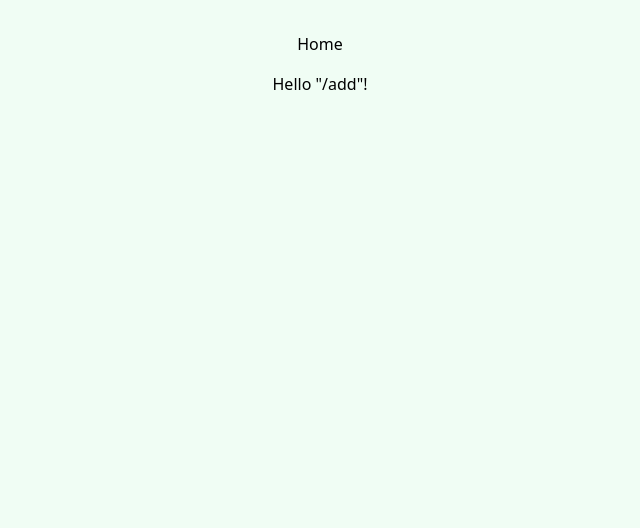
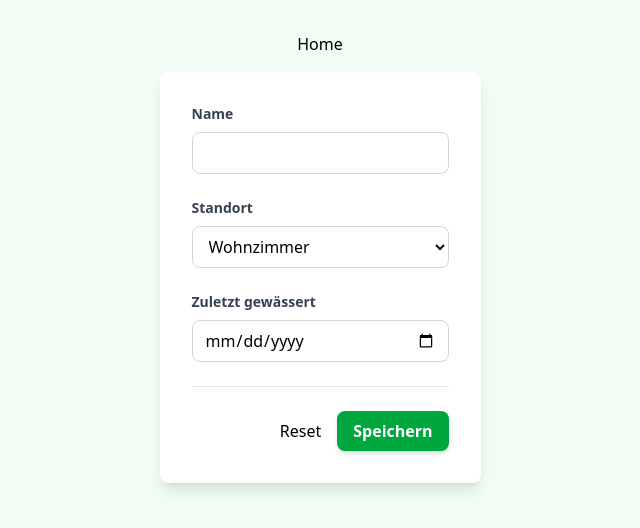
Before and after one commit to nilshartmann-workshops/2025-08-19-react, a React (Vite) app in the folder workspace/: page /add in a window 1280 px wide. Shown: the top 528 px of the page, without its empty margins (320-960 px from the left). Built offline with nearby package versions, Linux system fonts and the light colour scheme.

Commit message:
Form Basics

```diff
--- /dev/null
+++ b/workspace/AUFGABEN/10_form_basics.md
@@ -0,0 +1,53 @@
+# Formulare mit React Hook Form
+
+# Dateien
+
+- src/routes/add.tsx
+- src/components/PlantForm.tsx (anlegen)
+
+# Aufgabe
+
+* Baue den ersten Schritt für ein Formular zum Anlegen neuer Pflanzen
+    * Ein paar Dinge lassen wir noch weg (z.B. Speichern, Fehlermeldungen anzeigen etc.). Das machen wir später.
+
+# Schritte
+
+1. Lege die Datei `components/PlantForm.tsx` an, in der du das Formular baust
+2. Beschreibe mit Zod das Objekt für den State unseres Formulars.
+    - `PlantFormState` soll dieselben Eigenschaften haben, wie `Plant`
+        - `id` brauchen wir nicht (wird auf dem Server beim Speichern vergeben und nicht im Formular eingegeben)
+        - `wateringInterval` brauchen wir noch nicht (unser `IntervalSelector`-Komponente integrieren wir später)
+    - Du kannst den Code für den bestehenden `Plant`-Typen einfach in
+      `PlantForm.tsx` kopieren und die beiden o.g. Properties entfernen
+3. Verwende `useForm` mit dem `zodResolver` für die Formularverwaltung mit dem `PlantFormState`
+4. Lege das Formular an
+    - Die Root-Komponente muss das `form`-Element sein
+    - Darin soll es Eingabemöglichkeiten geben für:
+        - `name` (normales `input`-Feld)
+        - `location` (`select`-Feld mit einigen ausgedachten Optionen, z.B. unterschiedliche Raum-Namen)
+        - `lastWatered` (`input`-Feld mit `type="date"`)
+    - Du kannst jedes der Felder in einem `div` wrappen, das die CSS-Klasse `FormControl` bekommt
+        - Dann sollte das Layout passen
+        - Du kannst außerdem in dem `div` die `label`-Komponente benutzen, um ein Label zu vergeben
+    - Verwende die `form.register`-Funktion, um die drei Textfelder in React Hook Form zu registrieren
+        - Besonderheit:
+            - Das Kalender-Feld liefert einen Leerstring als `value`, wenn kein Datum ausgewählt ist
+            - Unser `PlantFormState` erwartet aber `undefined`
+              _oder_ ein _gültiges` ISO-Datum (Leerstring) ist nicht erlaubt
+            - Du musst das Feld mit der Option `setValueAs` von `register` nach `undefined`
+              "konvertieren", wenn der Wert ein Leerstring ist, z.B.
+                - `{...form.register("lastWatered", { setValueAs: (value) => (value === "" ? undefined : value) })}`
+    - Render einen `submit` Button (Du kannst für das Styling die CSS-Klasse `primary` angeben)
+    - Lege eine `handleSave` und `handleError`-Funktion in deiner Komponente an, und verwende diese als
+      `onSubmit`-Handler in deinem `form`-Element (mit `handleSubmit` von React Hook Form)
+        - Das "richtige" Speichern machen wir später. Im ersten Schritt reicht es, wenn du in `handleSave` und
+          `handleError` jeweils nur die Formulardaten bzw. die Fehler mit `console.log` auf die Konsole schreibst
+5. Render die die Formular-Komponente in der `add`-Route, so dass du das Formular testen kannst, in dem du auf den entsprechenden Button klickst
+# Material
+
+- `useForm`: https://react-hook-form.com/docs/useform
+    - resolver: https://react-hook-form.com/docs/useform#resolver
+        - `zodResolver`: https://github.com/react-hook-form/resolvers?tab=readme-ov-file#zod
+    - `register`: https://react-hook-form.com/docs/useform/register
+        - siehe dort auch `setValueAs` für das ISO-Date-Field `lastWatered`
+    - `handleSubmit`: https://react-hook-form.com/docs/useform/handlesubmit
--- /dev/null
+++ b/workspace/src/components/PlantForm.tsx
@@ -0,0 +1,89 @@
+import { z } from "zod/v4";
+import { useForm } from "react-hook-form";
+import { zodResolver } from "@hookform/resolvers/zod";
+import { useQuery, useSuspenseQuery } from "@tanstack/react-query";
+import { getPlantByIdOpts } from "../queries.ts";
+import { Plant } from "../types.ts";
+
+const PlantFormState = z.object({
+  name: z.string().nonempty(),
+  location: z.string().nonempty(),
+  lastWatered: z.iso.date().optional()
+  //                .transform(
+  //   v => v === "" ? undefined : v
+  // )
+});
+
+// const XPlantFormState = PlantFormState.extend({
+//   lastWatered: z.iso.date().optional()
+//                  .transform(
+//     v => v === "" ? undefined : v
+//   )
+// })
+
+
+type PlantFormState = z.infer<typeof PlantFormState>;
+
+
+export default function PlantForm({existingPlant}:{existingPlant?: Plant}) {
+
+  // const response = useQuery(
+  //   {...getPlantByIdOpts("1"),
+  //   select
+  //   }
+  // );
+
+  const form = useForm<PlantFormState>({
+    resolver: zodResolver(PlantFormState),
+    defaultValues: existingPlant ? existingPlant : {
+
+    },
+  });
+
+  const handleFormSubmit = (data: PlantFormState) => {
+    console.log("data", data);
+  }
+
+  const handleError = (err: any) => {
+    console.log("FORM ERRORS", err);
+  }
+
+  return <form
+    // onReset={() => form.reset()}
+    onSubmit={form.handleSubmit(handleFormSubmit,handleError)}>
+    <div className={"FormControl"}>
+      <label>
+        Name
+      </label>
+      <input
+        {...form.register("name")}
+      />
+    </div>
+    <div className={"FormControl"}>
+      <label>
+        Standort
+      </label>
+      <select {...form.register("location")}  >
+        <option>Wohnzimmer</option>
+        <option>Schlafzimmer</option>
+        <option>Küche</option>
+      </select>
+    </div>
+    <div className={"FormControl"}>
+      <label>Zuletzt gewässert</label>
+      <input type={"date"}
+        {...form.register("lastWatered", {
+          setValueAs: value => value === "" ? undefined : value
+        })}
+      />
+    </div>
+
+    <div className={"FormButtons"}>
+      {/*<button type={"reset"}>Reset</button>*/}
+
+      <button type={"button"} onClick={() => form.reset()}>Reset</button>
+      <button className={"primary"}>Speichern</button>
+    </div>
+
+  </form>
+}
--- a/workspace/src/routes/add.tsx
+++ b/workspace/src/routes/add.tsx
@@ -1,9 +1,10 @@
 import { createFileRoute } from '@tanstack/react-router'
+import PlantForm from "../components/PlantForm.tsx";
 
 export const Route = createFileRoute('/add')({
   component: RouteComponent,
 })
 
 function RouteComponent() {
-  return <div>Hello "/add"!</div>
+  return <PlantForm />
 }
```
